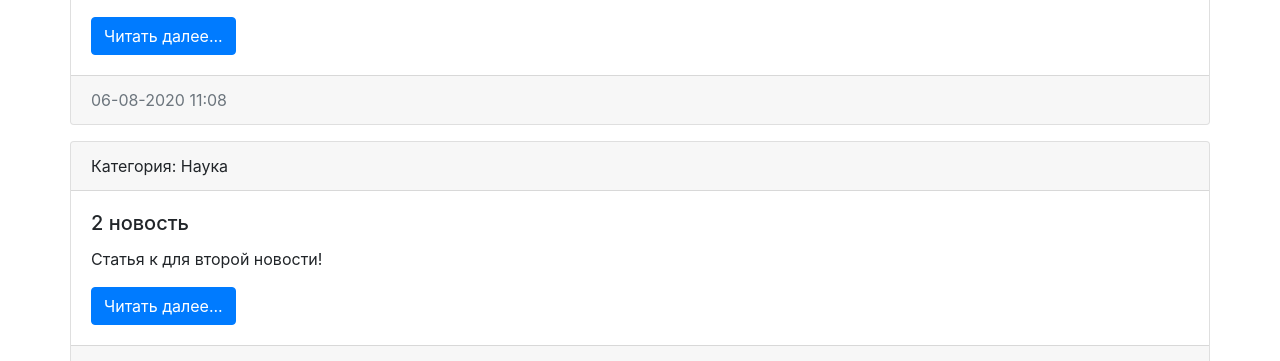
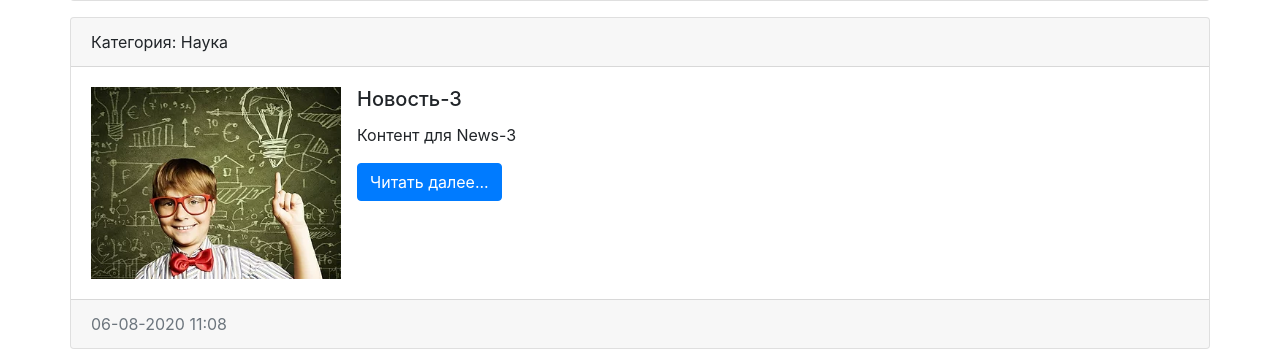
Before and after one commit to Vigi73/django_less, a Django app: page / in a window 1280 px wide. Shown: the part 1133-1494 px from the top of the page. Run offline with Django 3.2, Linux system fonts and the light colour scheme; data comes from the database, SQL or seed files in the repository; both versions use the stored data as it was after the commit; some libraries are stand-ins or nearby versions.

Commit message:
add __str__+rrr

```diff
--- a/mysite/news/templates/news/index.html
+++ b/mysite/news/templates/news/index.html
@@ -29,15 +29,26 @@
         <h1>{{title}}</h1>
         <div class="row">
             <div class="col-md12">
+              {{ 1345677233|get_digit:"9" }}
                 {% for item in news %}
                 <div class="card mb-3">
                     <div class="card-header">
                         Категория: {{item.category.title}}
                     </div>
                     <div class="card-body">
-                        <h5 class="card-title">{{item.title}}</h5>
-                        <p class="card-text">{{item.content}}</p>
-                        <a href="#" class="btn btn-primary">Читать далее...</a>
+                        <div class="media">
+                            {%if item.photo%}
+                                <img src="{{ item.photo.url }}" alt="photo_news" width="250" class="mr-3">
+                            {% else %}
+                                <img src="https://carfashion.sait-razrabotka.ru/wp-content/uploads/2019/03/no-image-355x260-1.png" alt=""width="250" class="mr-3">
+                            {% endif %}
+                            <div class="media-body">
+                                <h5 class="card-title">{{item.title}}</h5>
+                                <p class="card-text">{{item.content}}</p>
+                                <a href="#" class="btn btn-primary">Читать далее...</a>
+                            </div>
+                        </div>
+
                     </div>
                     <div class="card-footer text-muted">
                         {{item.created_at|date:'d-m-Y H:m'}}
```
Also changed, not shown: mysite/db.sqlite3, mysite/media/photos/2020/08/11/d1b22a_168b608ef2424c0cae4b5c6c37e9caf9_mv2.webp (added).
